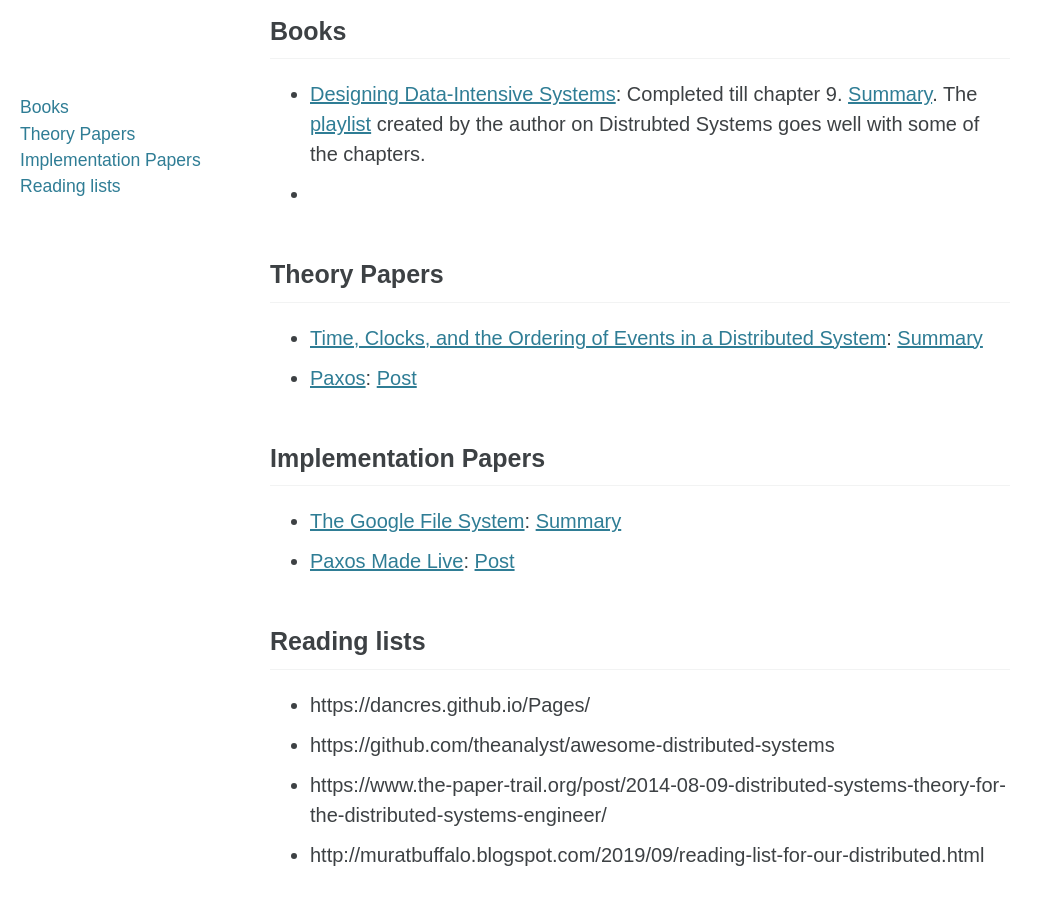
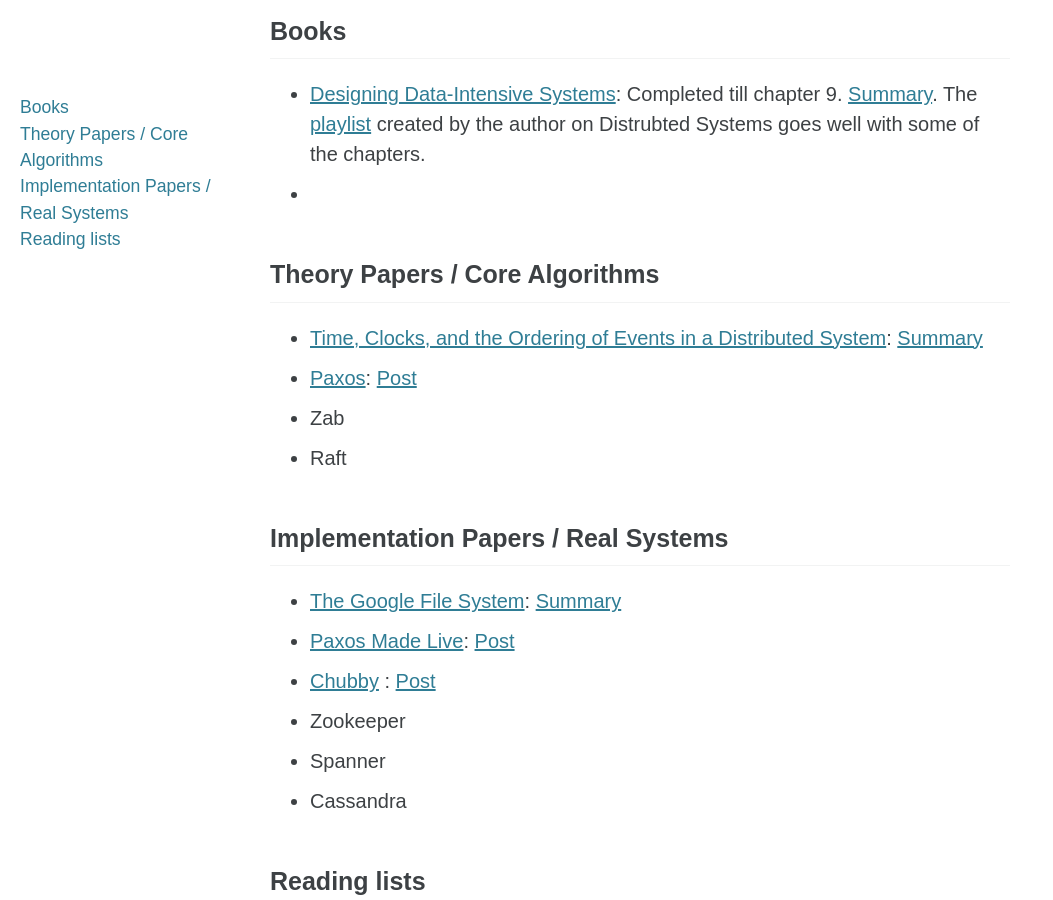
Before and after one commit to omkarprabhu-98/omkarprabhu-98.github.io, a Jekyll site: the page built from _posts/2020/2020-12-06-distsys-rl.md, in a window 1280 px wide and 900 px high, scrolled down 282 px. Shown: the whole window, without its empty margins (0-1053 px from the left). Built offline with Jekyll 4.4.1, drawn with Linux system fonts in a browser that asks for light colours; cached includes are drawn as plain includes; nearby versions of some CDN libraries.

Commit message:
chubby post

```diff
--- a/_posts/2020/2020-12-06-distsys-rl.md
+++ b/_posts/2020/2020-12-06-distsys-rl.md
@@ -3,8 +3,8 @@
 toc:
   entries:
   - "Books"
-  - "Theory Papers"
-  - "Implementation Papers"
+  - "Theory Papers / Core Algorithms"
+  - "Implementation Papers / Real Systems"
   - "Reading lists"
 ---
 
@@ -14,15 +14,19 @@
 - [Designing Data-Intensive Systems](https://dataintensive.net/): Completed till chapter 9. [Summary](https://docs.google.com/document/d/1DaGOf5eeO1PMtaKRk3DrcxCTqI_IgV_uY27o-fyI6MA/edit?usp=sharing). The [playlist](https://www.youtube.com/watch?v=UEAMfLPZZhE&list=PLeKd45zvjcDFUEv_ohr_HdUFe97RItdiB) created by the author on Distrubted Systems goes well with some of the chapters.
 -
 
-## Theory Papers
+## Theory Papers / Core Algorithms
 - [Time, Clocks, and the Ordering of Events in a Distributed System](https://amturing.acm.org/p558-lamport.pdf): [Summary](https://docs.google.com/document/d/13tG5ASTSwJ2Ds5BveZZ0SUfJo9RSn_C2czyk3NZ1YdE/edit?usp=sharing#heading=h.g9yayol6sl4p)
 - [Paxos](https://lamport.azurewebsites.net/pubs/paxos-simple.pdf): [Post](/2021/01/paxos.html)
+- Zab
+- Raft
 
-## Implementation Papers
+## Implementation Papers / Real Systems
 - [The Google File System](http://static.googleusercontent.com/media/research.google.com/en/us/archive/gfs-sosp2003.pdf): [Summary](/2020/12/gfs.html)
 - [Paxos Made Live](https://static.googleusercontent.com/media/research.google.com/en//archive/paxos_made_live.pdf): [Post](/2021/01/paxos-live.html)
-
-
+- [Chubby](https://static.googleusercontent.com/media/research.google.com/en//archive/chubby-osdi06.pdf) : [Post](/2021/01/chubby.html)
+- Zookeeper
+- Spanner
+- Cassandra
 
 ## Reading lists
 - https://dancres.github.io/Pages/
```
Also changed, not shown: _posts/2021/2021-01-10-paxos.md (+1 -1 lines), _posts/2021/2021-01-14-paxos-live.md (+5 -5 lines), _posts/2021/2021-01-24-chubby.md (added, +92 -0 lines), assets/images/posts/chubby-failover.png (added), assets/images/posts/chubby-fsi.png (added), assets/images/posts/chubby-ss.png (added).
